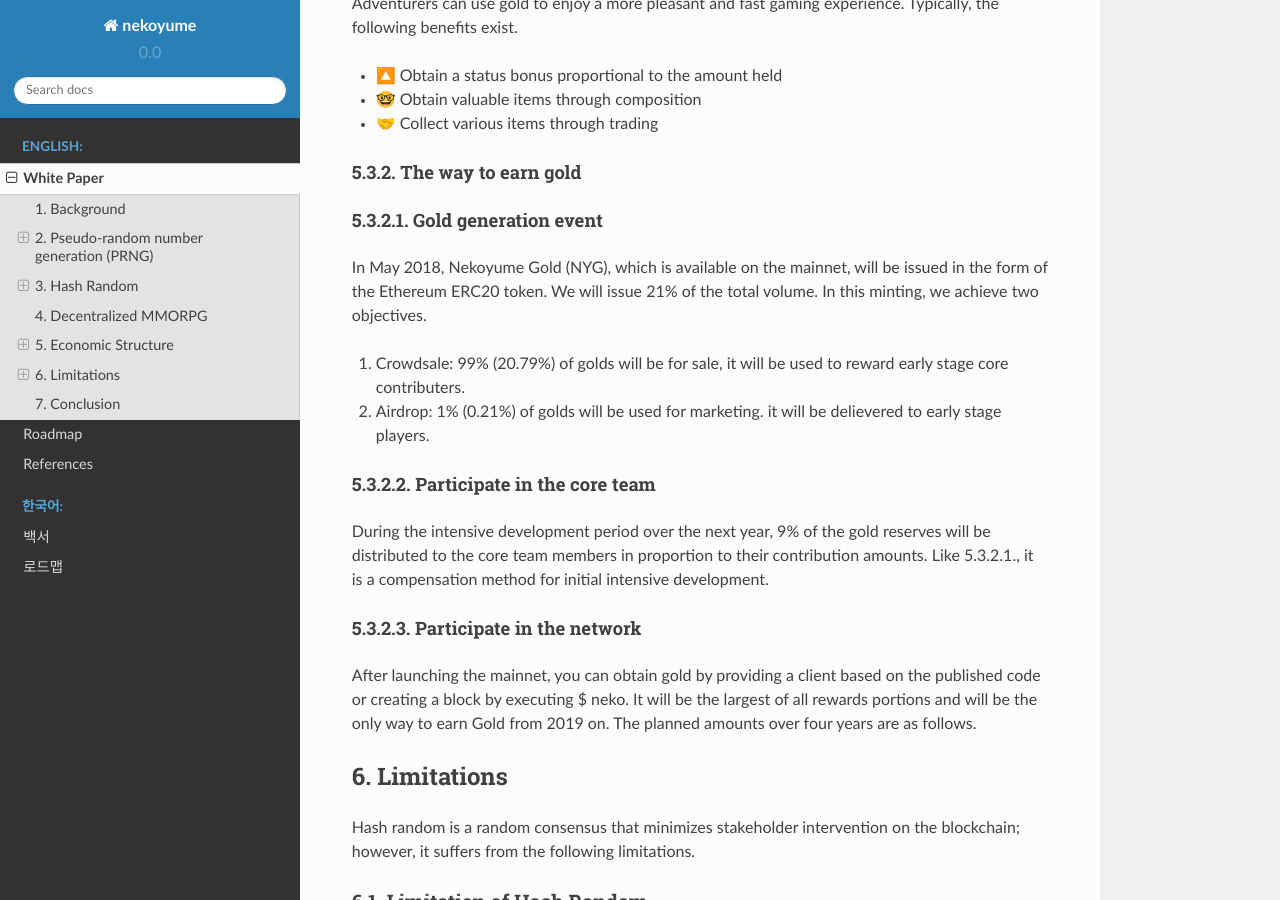
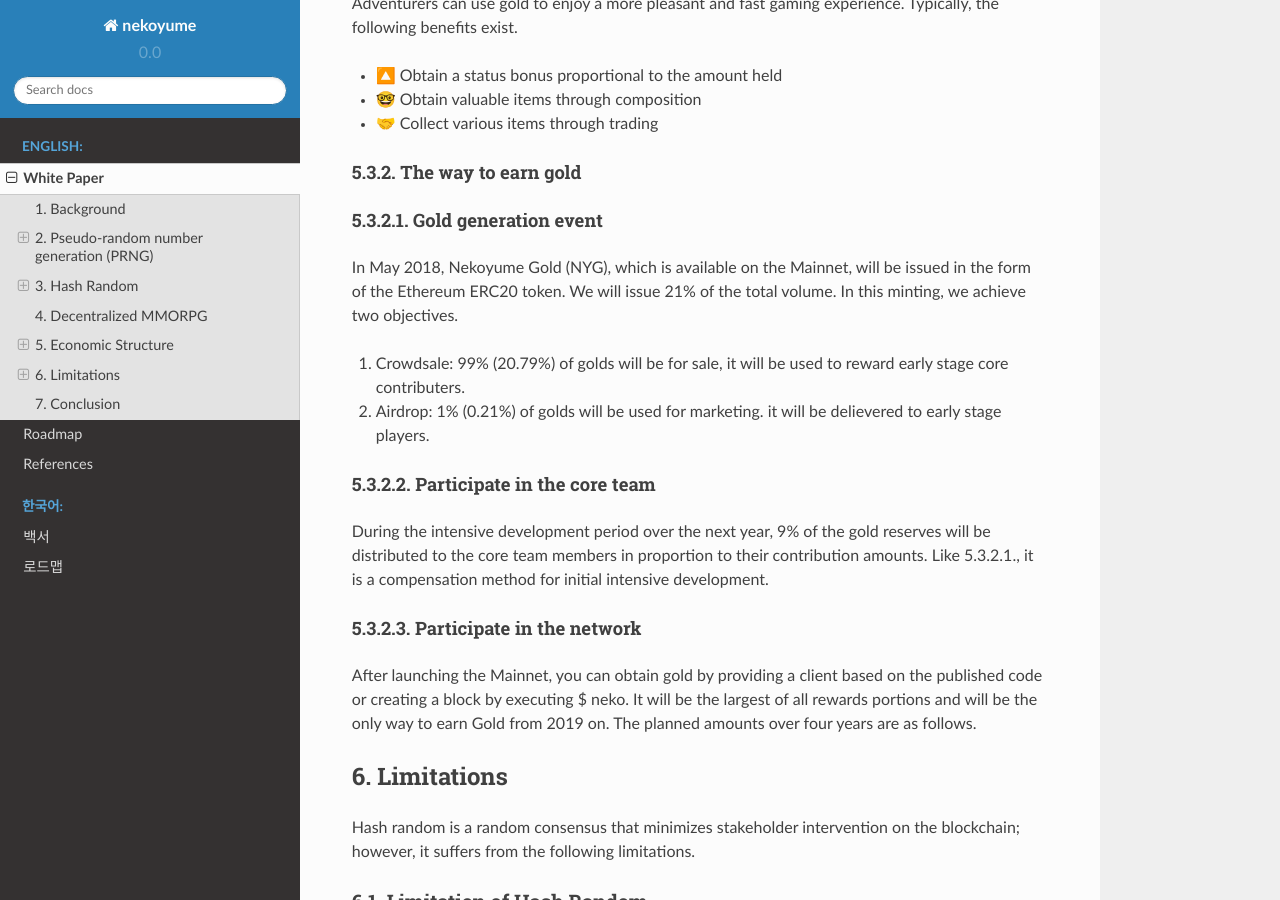
Before and after one commit to nekoyume/nekoyume, a Sphinx documentation site: the page built from docs/white_paper.md, in a window 1280 px wide and 900 px high, scrolled down 5577 px. Built offline with Sphinx 7.4.7 and the Read the Docs theme 2.0.0, drawn with Linux system fonts in a browser that asks for light colours.

```diff
--- a/docs/white_paper.md
+++ b/docs/white_paper.md
@@ -175,7 +175,7 @@ Adventurers can use gold to enjoy a more pleasant and fast gaming experience. Ty
 
 #### 5.3.2.1. Gold generation event
 
-In May 2018, Nekoyume Gold (NYG), which is available on the mainnet, will be issued in the form of the Ethereum ERC20 token. We will issue 21% of the total volume. In this minting, we achieve two objectives.
+In May 2018, Nekoyume Gold (NYG), which is available on the Mainnet, will be issued in the form of the Ethereum ERC20 token. We will issue 21% of the total volume. In this minting, we achieve two objectives.
 
 1. Crowdsale: 99% (20.79%) of golds will be for sale, it will be used to reward early stage core contributers.
 2. Airdrop: 1% (0.21%) of golds will be used for marketing. it will be delievered to early stage players.
@@ -186,7 +186,7 @@ During the intensive development period over the next year, 9% of the gold reser
 
 #### 5.3.2.3. Participate in the network
 
-After launching the mainnet, you can obtain gold by providing a client based on the published code or creating a block by executing $ neko. It will be the largest of all rewards portions and will be the only way to earn Gold from 2019 on. The planned amounts over four years are as follows.
+After launching the Mainnet, you can obtain gold by providing a client based on the published code or creating a block by executing $ neko. It will be the largest of all rewards portions and will be the only way to earn Gold from 2019 on. The planned amounts over four years are as follows.
 
 
 ## 6. Limitations
```
